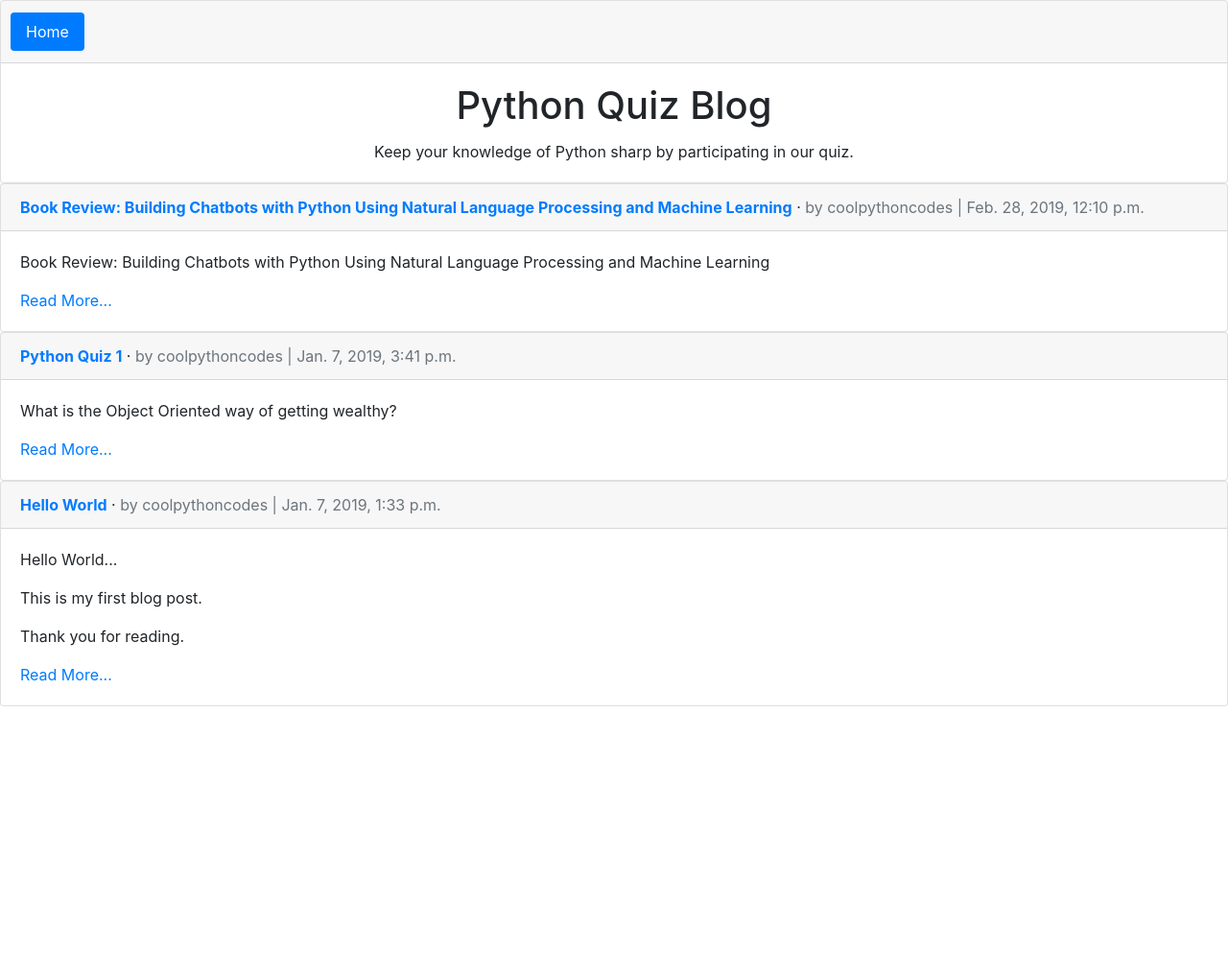
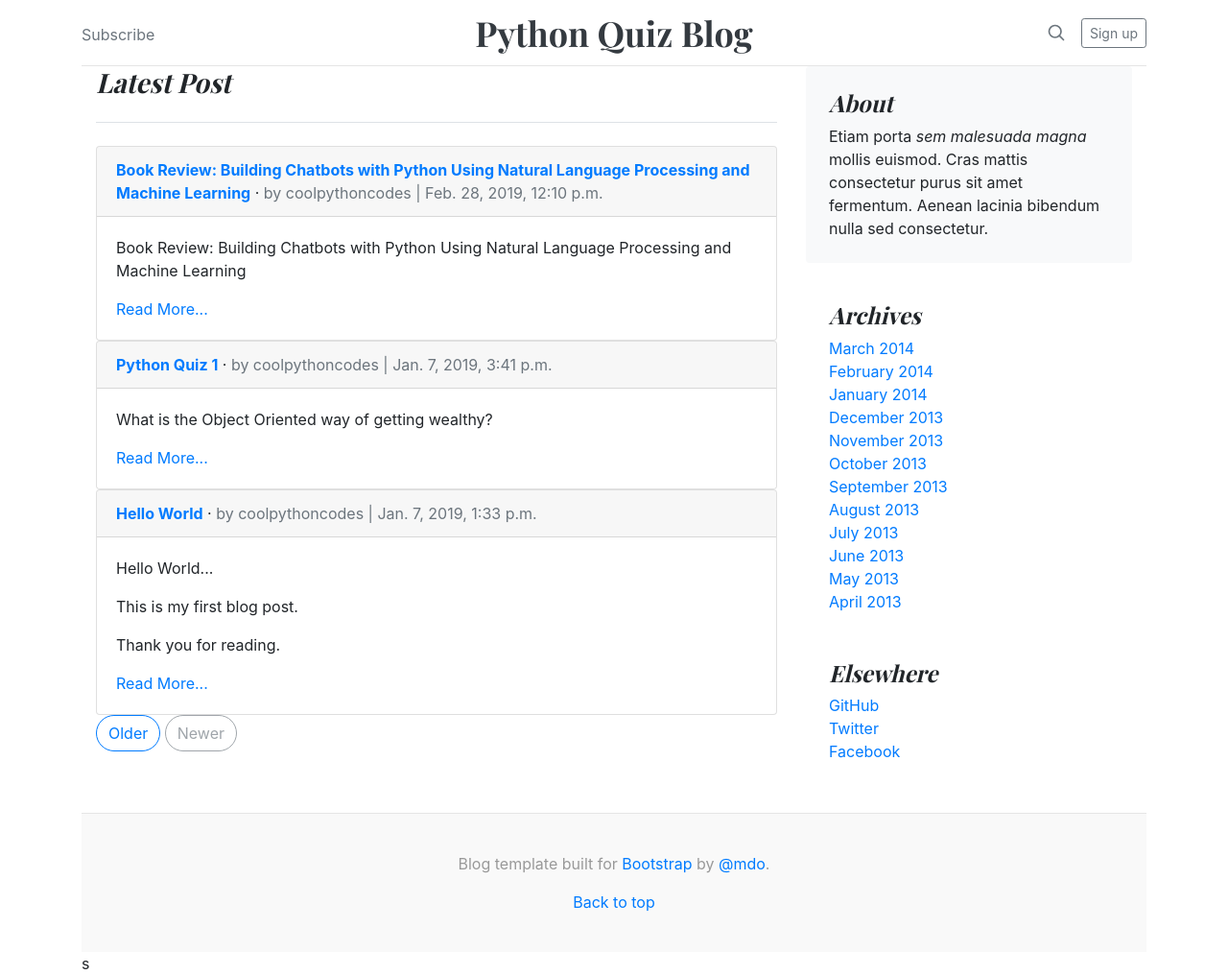
Before and after one commit to coolpythoncodes/blog, a Django app: page / in a window 1280 px wide. Shown: the whole page at 96% size. Before the commit the page ends 736 px from the top, so only its background shows below. Run offline with Django 3.2, Linux system fonts and the light colour scheme; data comes from the database, SQL or seed files in the repository; some libraries are stand-ins or nearby versions.

Commit message:
Changed the look of the blog

```diff
--- a/static/css/blog.css
+++ b/static/css/blog.css
@@ -1,14 +1,125 @@
-.bd-placeholder-img {
-  font-size: 1.125rem;
-  text-anchor: middle;
-  -webkit-user-select: none;
-  -moz-user-select: none;
-  -ms-user-select: none;
-  user-select: none;
+/* stylelint-disable selector-list-comma-newline-after */
+
+.blog-header {
+  line-height: 1;
+  border-bottom: 1px solid #e5e5e5;
 }
 
+.blog-header-logo {
+  font-family: "Playfair Display", Georgia, "Times New Roman", serif;
+  font-size: 2.25rem;
+}
+
+.blog-header-logo:hover {
+  text-decoration: none;
+}
+
+h1, h2, h3, h4, h5, h6 {
+  font-family: "Playfair Display", Georgia, "Times New Roman", serif;
+}
+
+.display-4 {
+  font-size: 2.5rem;
+}
 @media (min-width: 768px) {
-  .bd-placeholder-img-lg {
+  .display-4 {
+    font-size: 3rem;
+  }
+}
+
+.nav-scroller {
+  position: relative;
+  z-index: 2;
+  height: 2.75rem;
+  overflow-y: hidden;
+}
+
+.nav-scroller .nav {
+  display: -ms-flexbox;
+  display: flex;
+  -ms-flex-wrap: nowrap;
+  flex-wrap: nowrap;
+  padding-bottom: 1rem;
+  margin-top: -1px;
+  overflow-x: auto;
+  text-align: center;
+  white-space: nowrap;
+  -webkit-overflow-scrolling: touch;
+}
+
+.nav-scroller .nav-link {
+  padding-top: .75rem;
+  padding-bottom: .75rem;
+  font-size: .875rem;
+}
+
+.card-img-right {
+  height: 100%;
+  border-radius: 0 3px 3px 0;
+}
+
+.flex-auto {
+  -ms-flex: 0 0 auto;
+  flex: 0 0 auto;
+}
+
+.h-250 { height: 250px; }
+@media (min-width: 768px) {
+  .h-md-250 { height: 250px; }
+}
+
+/*
+ * Blog name and description
+ */
+.blog-title {
+  margin-bottom: 0;
+  font-size: 2rem;
+  font-weight: 400;
+}
+.blog-description {
+  font-size: 1.1rem;
+  color: #999;
+}
+
+@media (min-width: 40em) {
+  .blog-title {
     font-size: 3.5rem;
   }
 }
+
+/* Pagination */
+.blog-pagination {
+  margin-bottom: 4rem;
+}
+.blog-pagination > .btn {
+  border-radius: 2rem;
+}
+
+/*
+ * Blog posts
+ */
+.blog-post {
+  margin-bottom: 4rem;
+}
+.blog-post-title {
+  margin-bottom: .25rem;
+  font-size: 2.5rem;
+}
+.blog-post-meta {
+  margin-bottom: 1.25rem;
+  color: #999;
+}
+
+/*
+ * Footer
+ */
+.blog-footer {
+  padding: 2.5rem 0;
+  color: #999;
+  text-align: center;
+  background-color: #f9f9f9;
+  border-top: .05rem solid #e5e5e5;
+}
+.blog-footer p:last-child {
+  margin-bottom: 0;
+}
--- a/template/base.html
+++ b/template/base.html
@@ -1,52 +1,138 @@
-<!DOCTYPE html>
+
+<!doctype html>
+{% load static %}
 <html lang="en">
 <head>
-    <meta charset="UTF-8">
-    <meta name="viewport" content="width=device-width, initial-scale=1.0">
-    <meta http-equiv="X-UA-Compatible" content="ie=edge">
+    <meta charset="utf-8">
+    <meta name="viewport" content="width=device-width, initial-scale=1, shrink-to-fit=no">
+    <meta name="description" content="">
+    <meta name="author" content="Mark Otto, Jacob Thornton, and Bootstrap contributors">
+    <meta name="generator" content="Jekyll v3.8.5">
+    <title>{% block title %}Python Quiz | home{% endblock title %}</title>
 
-    <!-- Bootstrap CSS -->
-    <link rel="stylesheet" href="https://stackpath.bootstrapcdn.com/bootstrap/4.1.3/css/bootstrap.min.css" integrity="sha384-MCw98/SFnGE8fJT3GXwEOngsV7Zt27NXFoaoApmYm81iuXoPkFOJwJ8ERdknLPMO" crossorigin="anonymous">
+    <link rel="canonical" href="https://getbootstrap.com/docs/4.3/examples/blog/">
 
-    <title>{%block title%}Python blog{%endblock%}</title>
+    <!-- Bootstrap core CSS -->
+    <link rel="stylesheet" href="https://stackpath.bootstrapcdn.com/bootstrap/4.3.1/css/bootstrap.min.css" integrity="sha384-ggOyR0iXCbMQv3Xipma34MD+dH/1fQ784/j6cY/iJTQUOhcWr7x9JvoRxT2MZw1T" crossorigin="anonymous">
+
+
+    <style>
+      .bd-placeholder-img {
+        font-size: 1.125rem;
+        text-anchor: middle;
+        -webkit-user-select: none;
+        -moz-user-select: none;
+        -ms-user-select: none;
+        user-select: none;
+      }
+
+      @media (min-width: 768px) {
+        .bd-placeholder-img-lg {
+          font-size: 3.5rem;
+        }
+      }
+    </style>
+    <!-- Custom styles for this template -->
+    <link href="https://fonts.googleapis.com/css?family=Playfair+Display:700,900" rel="stylesheet">
+    <!-- Custom styles for this template -->
+    <link href="{% static 'css/blog.css' %}" rel="stylesheet">
 </head>
 <body>
-
-        <div class="card text-center">
-                <div class="card-header">
-                  <ul class="nav nav-pills card-header-pills">
-                    <li class="nav-item">
-                        <a class="nav-link active" href="{% url 'home' %}">Home</a>
-                    </li>
-                    {% if user.is_authenticated %}
-                    <li class="nav-item">
-                        <a class="nav-link right" href="{% url 'post_new' %}"> New Blog Post</a>
-                    </li>
-                    <li class="nav-item">
-                        <a class="nav-link right" href="{% url 'logout' %}"> Logout</a>
-                    </li>
-                    {% endif %}
-
-                  </ul>
-                </div>
-                <div class="card-body">
-                  <h1 class="card-title">Python Quiz Blog</h1>
-                  <p class="card-text">Keep your knowledge of Python sharp by participating in our quiz.</p>
-
-                </div>
-              </div>
-    {% if user.is_authenticated %}
-    <p>Welcome <strong>{{user.username}}</strong></p>
-    {% endif %}
-   {%block content%}
-
-   {%endblock content%}
+    <div class="container">
+  <header class="blog-header py-3">
+    <div class="row flex-nowrap justify-content-between align-items-center">
+      <div class="col-4 pt-1">
+        <a class="text-muted" href="#">Subscribe</a>
+      </div>
+      <div class="col-4 text-center">
+        <a class="blog-header-logo text-dark" href="{% url 'home' %}">Python Quiz Blog</a>
+      </div>
+      <div class="col-4 d-flex justify-content-end align-items-center">
+        <a class="text-muted" href="#">
+          <svg xmlns="http://www.w3.org/2000/svg" width="20" height="20" fill="none" stroke="currentColor" stroke-linecap="round" stroke-linejoin="round" stroke-width="2" class="mx-3" role="img" viewBox="0 0 24 24" focusable="false"><title>Search</title><circle cx="10.5" cy="10.5" r="7.5"/><path d="M21 21l-5.2-5.2"/></svg>
+        </a>
+        <a class="btn btn-sm btn-outline-secondary" href="#">Sign up</a>
+      </div>
+    </div>
+  </header>
 
 
-   <!-- Optional JavaScript -->
-    <!-- jQuery first, then Popper.js, then Bootstrap JS -->
+<main role="main" class="container">
+  <div class="row">
+    <div class="col-md-8 blog-main">
+      <h3 class="pb-4 mb-4 font-italic border-bottom">
+
+        {% block page_title %} Latest Post {% endblock page_title %}
+
+      </h3>
+
+{% block content %}
+
+{% endblock content %}
+
+
+ {% block pagination %}
+
+ <nav class="blog-pagination">
+  <a class="btn btn-outline-primary" href="#">Older</a>
+  <a class="btn btn-outline-secondary disabled" href="#" tabindex="-1" aria-disabled="true">Newer</a>
+</nav>
+
+ {% endblock pagination %}
+
+
+
+
+    </div><!-- /.blog-main -->
+
+    <aside class="col-md-4 blog-sidebar">
+      <div class="p-4 mb-3 bg-light rounded">
+        <h4 class="font-italic">About</h4>
+        <p class="mb-0">Etiam porta <em>sem malesuada magna</em> mollis euismod. Cras mattis consectetur purus sit amet fermentum. Aenean lacinia bibendum nulla sed consectetur.</p>
+                </div>
+
+      <div class="p-4">
+        <h4 class="font-italic">Archives</h4>
+        <ol class="list-unstyled mb-0">
+          <li><a href="#">March 2014</a></li>
+          <li><a href="#">February 2014</a></li>
+          <li><a href="#">January 2014</a></li>
+          <li><a href="#">December 2013</a></li>
+          <li><a href="#">November 2013</a></li>
+          <li><a href="#">October 2013</a></li>
+          <li><a href="#">September 2013</a></li>
+          <li><a href="#">August 2013</a></li>
+          <li><a href="#">July 2013</a></li>
+          <li><a href="#">June 2013</a></li>
+          <li><a href="#">May 2013</a></li>
+          <li><a href="#">April 2013</a></li>
+        </ol>
+                </div>
+
+      <div class="p-4">
+        <h4 class="font-italic">Elsewhere</h4>
+        <ol class="list-unstyled">
+          <li><a href="#">GitHub</a></li>
+          <li><a href="#">Twitter</a></li>
+          <li><a href="#">Facebook</a></li>
+        </ol>
+              </div>
+    </aside><!-- /.blog-sidebar -->
+
+  </div><!-- /.row -->
+
+</main><!-- /.container -->
+
+<footer class="blog-footer">
+  <p>Blog template built for <a href="https://getbootstrap.com/">Bootstrap</a> by <a href="https://twitter.com/mdo">@mdo</a>.</p>
+  <p>
+    <a href="#">Back to top</a>
+  </p>
+</footer>
+
     <script src="https://code.jquery.com/jquery-3.3.1.slim.min.js" integrity="sha384-q8i/X+965DzO0rT7abK41JStQIAqVgRVzpbzo5smXKp4YfRvH+8abtTE1Pi6jizo" crossorigin="anonymous"></script>
-    <script src="https://cdnjs.cloudflare.com/ajax/libs/popper.js/1.14.3/umd/popper.min.js" integrity="sha384-ZMP7rVo3mIykV+2+9J3UJ46jBk0WLaUAdn689aCwoqbBJiSnjAK/l8WvCWPIPm49" crossorigin="anonymous"></script>
-    <script src="https://stackpath.bootstrapcdn.com/bootstrap/4.1.3/js/bootstrap.min.js" integrity="sha384-ChfqqxuZUCnJSK3+MXmPNIyE6ZbWh2IMqE241rYiqJxyMiZ6OW/JmZQ5stwEULTy" crossorigin="anonymous"></script>
+<script src="https://cdnjs.cloudflare.com/ajax/libs/popper.js/1.14.7/umd/popper.min.js" integrity="sha384-UO2eT0CpHqdSJQ6hJty5KVphtPhzWj9WO1clHTMGa3JDZwrnQq4sF86dIHNDz0W1" crossorigin="anonymous"></script>
+<script src="https://stackpath.bootstrapcdn.com/bootstrap/4.3.1/js/bootstrap.min.js" integrity="sha384-JjSmVgyd0p3pXB1rRibZUAYoIIy6OrQ6VrjIEaFf/nJGzIxFDsf4x0xIM+B07jRM" crossorigin="anonymous"></script>s
+
 </body>
 </html>
```
Also changed, not shown: template/post_detail.html (+64 -12 lines).
